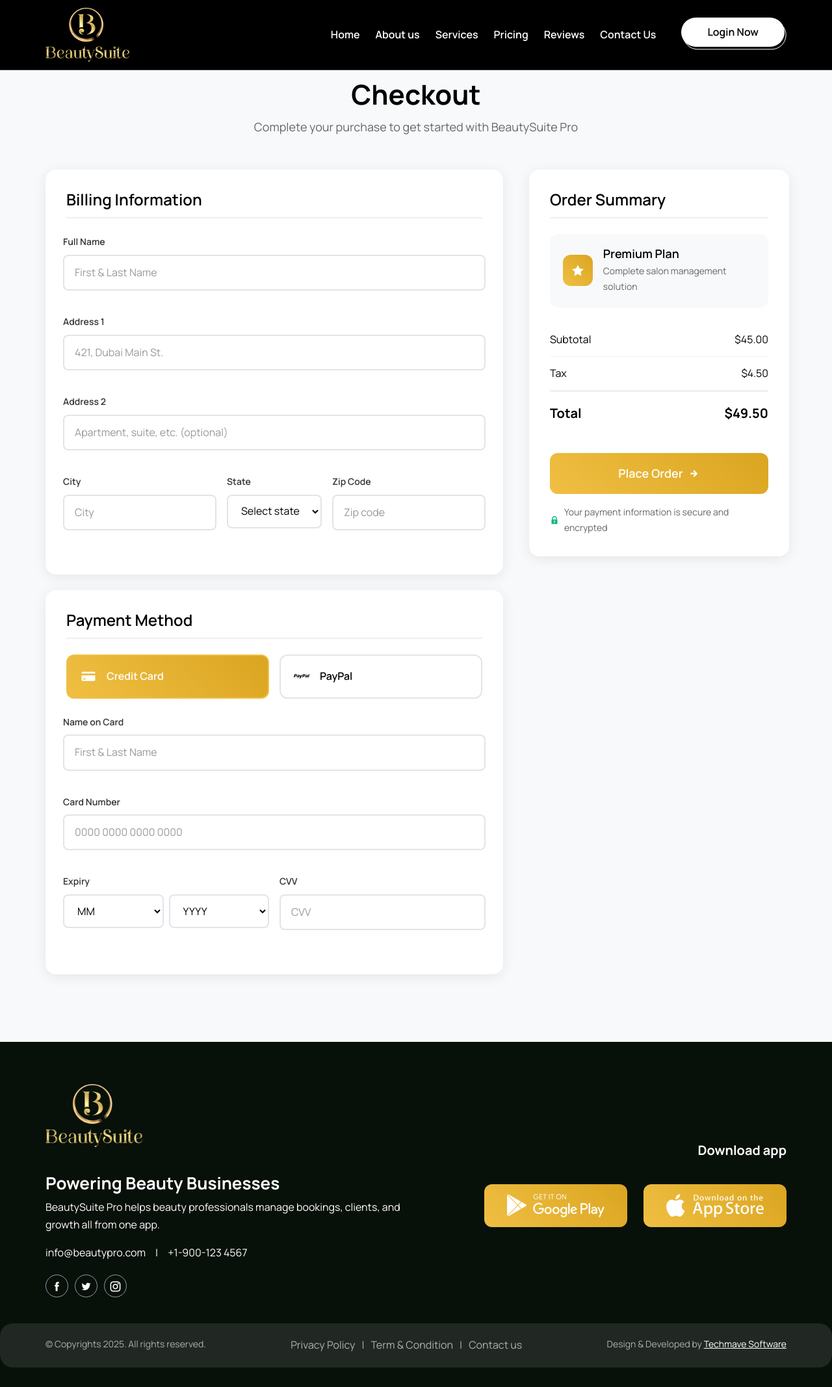
After one commit to AnkurTechmave123/beautyPro-landing, a PHP site: page /checkout.php in a window 1280 px wide. The commit adds this page. Shown: the whole page at 65% size. Run offline with PHP 8.4, Linux system fonts and the light colour scheme; some libraries are stand-ins or nearby versions.

Commit message:
Create Checkout Page with Pricing Redirect

```diff
--- /dev/null
+++ b/checkout.php
@@ -0,0 +1,252 @@
+<?php include "header.php" ?>
+<style>
+  header {
+    background: #000;
+  }
+</style>
+
+<!-- Checkout Page Start -->
+<section class="checkout-page">
+  <div class="container">
+    <div class="checkout-header">
+      <h1>Checkout</h1>
+      <p>Complete your purchase to get started with BeautySuite Pro</p>
+    </div>
+
+    <div class="checkout-content">
+      <div class="checkout-form-section">
+        <!-- Billing Information -->
+        <div class="billing-section">
+          <h2>Billing Information</h2>
+          <form class="billing-form">
+            <div class="form-row">
+              <div class="form-group full-width">
+                <label for="fullName">Full Name</label>
+                <input type="text" id="fullName" name="fullName" placeholder="First & Last Name" required>
+              </div>
+            </div>
+
+            <div class="form-row">
+              <div class="form-group full-width">
+                <label for="address1">Address 1</label>
+                <input type="text" id="address1" name="address1" placeholder="421, Dubai Main St." required>
+              </div>
+            </div>
+
+            <div class="form-row">
+              <div class="form-group full-width">
+                <label for="address2">Address 2</label>
+                <input type="text" id="address2" name="address2" placeholder="Apartment, suite, etc. (optional)">
+              </div>
+            </div>
+
+            <div class="form-row three-col">
+              <div class="form-group">
+                <label for="city">City</label>
+                <input type="text" id="city" name="city" placeholder="City" required>
+              </div>
+              <div class="form-group">
+                <label for="state">State</label>
+                <select id="state" name="state" required>
+                  <option value="">Select state</option>
+                  <option value="AL">Alabama</option>
+                  <option value="CA">California</option>
+                  <option value="FL">Florida</option>
+                  <option value="NY">New York</option>
+                  <option value="TX">Texas</option>
+                </select>
+              </div>
+              <div class="form-group">
+                <label for="zipCode">Zip Code</label>
+                <input type="text" id="zipCode" name="zipCode" placeholder="Zip code" required>
+              </div>
+            </div>
+          </form>
+        </div>
+
+        <!-- Payment Method -->
+        <div class="payment-section">
+          <h2>Payment Method</h2>
+          <div class="payment-methods">
+            <div class="payment-option active" data-method="card">
+              <div class="payment-icon">
+                <i class="icofont-credit-card"></i>
+              </div>
+              <span>Credit Card</span>
+            </div>
+            <div class="payment-option" data-method="paypal">
+              <div class="payment-icon">
+                <i class="icofont-paypal"></i>
+              </div>
+              <span>PayPal</span>
+            </div>
+          </div>
+
+          <!-- Credit Card Form -->
+          <div class="payment-form card-form active">
+            <div class="form-row">
+              <div class="form-group full-width">
+                <label for="cardName">Name on Card</label>
+                <input type="text" id="cardName" name="cardName" placeholder="First & Last Name">
+              </div>
+            </div>
+
+            <div class="form-row">
+              <div class="form-group full-width">
+                <label for="cardNumber">Card Number</label>
+                <input type="text" id="cardNumber" name="cardNumber" placeholder="0000 0000 0000 0000">
+              </div>
+            </div>
+
+            <div class="form-row two-col">
+              <div class="form-group">
+                <label for="expiry">Expiry</label>
+                <div class="expiry-inputs">
+                  <select id="expiryMonth" name="expiryMonth">
+                    <option value="">MM</option>
+                    <option value="01">01</option>
+                    <option value="02">02</option>
+                    <option value="03">03</option>
+                    <option value="04">04</option>
+                    <option value="05">05</option>
+                    <option value="06">06</option>
+                    <option value="07">07</option>
+                    <option value="08">08</option>
+                    <option value="09">09</option>
+                    <option value="10">10</option>
+                    <option value="11">11</option>
+                    <option value="12">12</option>
+                  </select>
+                  <select id="expiryYear" name="expiryYear">
+                    <option value="">YYYY</option>
+                    <option value="2024">2024</option>
+                    <option value="2025">2025</option>
+                    <option value="2026">2026</option>
+                    <option value="2027">2027</option>
+                    <option value="2028">2028</option>
+                    <option value="2029">2029</option>
+                  </select>
+                </div>
+              </div>
+              <div class="form-group">
+                <label for="cvv">CVV</label>
+                <input type="text" id="cvv" name="cvv" placeholder="CVV" maxlength="4">
+              </div>
+            </div>
+          </div>
+
+          <!-- PayPal Form -->
+          <div class="payment-form paypal-form">
+            <div class="paypal-info">
+              <p>You will be redirected to PayPal to complete your payment securely.</p>
+            </div>
+          </div>
+        </div>
+      </div>
+
+      <!-- Order Summary -->
+      <div class="order-summary-section">
+        <div class="order-summary-card">
+          <h2>Order Summary</h2>
+
+          <div class="plan-details">
+            <div class="plan-icon">
+              <i class="icofont-star"></i>
+            </div>
+            <div class="plan-info">
+              <h3 id="selectedPlan">Premium Plan</h3>
+              <p>Complete salon management solution</p>
+            </div>
+          </div>
+
+          <div class="pricing-breakdown">
+            <div class="pricing-row">
+              <span>Subtotal</span>
+              <span id="subtotal">$45.00</span>
+            </div>
+            <div class="pricing-row">
+              <span>Tax</span>
+              <span id="tax">$4.50</span>
+            </div>
+            <div class="pricing-row total">
+              <span>Total</span>
+              <span id="total">$49.50</span>
+            </div>
+          </div>
+
+          <button class="place-order-btn" type="submit">
+            <span>Place Order</span>
+            <i class="icofont-arrow-right"></i>
+          </button>
+
+          <div class="security-info">
+            <i class="icofont-lock"></i>
+            <span>Your payment information is secure and encrypted</span>
+          </div>
+        </div>
+      </div>
+    </div>
+  </div>
+</section>
+<!-- Checkout Page End -->
+
+<?php include "footer.php" ?>
+
+<script>
+// Payment method switching
+document.querySelectorAll('.payment-option').forEach(option => {
+  option.addEventListener('click', function() {
+    // Remove active class from all options
+    document.querySelectorAll('.payment-option').forEach(opt => opt.classList.remove('active'));
+    document.querySelectorAll('.payment-form').forEach(form => form.classList.remove('active'));
+
+    // Add active class to clicked option
+    this.classList.add('active');
+
+    // Show corresponding form
+    const method = this.dataset.method;
+    document.querySelector(`.${method}-form`).classList.add('active');
+  });
+});
+
+// Get plan details from URL parameters
+const urlParams = new URLSearchParams(window.location.search);
+const plan = urlParams.get('plan') || 'premium';
+const billing = urlParams.get('billing') || 'monthly';
+
+// Update order summary based on selected plan
+const planPrices = {
+  free: { monthly: 15, yearly: 99 },
+  premium: { monthly: 45, yearly: 399 },
+  standard: { monthly: 30, yearly: 299 }
+};
+
+const planNames = {
+  free: 'Free Plan',
+  premium: 'Premium Plan',
+  standard: 'Standard Plan'
+};
+
+if (planPrices[plan] && planPrices[plan][billing]) {
+  const price = planPrices[plan][billing];
+  const tax = Math.round(price * 0.1 * 100) / 100;
+  const total = price + tax;
+
+  document.getElementById('selectedPlan').textContent = planNames[plan];
+  document.getElementById('subtotal').textContent = `$${price}.00`;
+  document.getElementById('tax').textContent = `$${tax.toFixed(2)}`;
+  document.getElementById('total').textContent = `$${total.toFixed(2)}`;
+}
+
+// Card number formatting
+document.getElementById('cardNumber').addEventListener('input', function(e) {
+  let value = e.target.value.replace(/\s/g, '').replace(/[^0-9]/gi, '');
+  let formattedValue = value.match(/.{1,4}/g)?.join(' ') || value;
+  e.target.value = formattedValue;
+});
+
+// CVV validation
+document.getElementById('cvv').addEventListener('input', function(e) {
+  e.target.value = e.target.value.replace(/[^0-9]/g, '');
+});
+</script>
--- /dev/null
+++ b/css/checkout.css
@@ -0,0 +1,355 @@
+/* Checkout Page Styles */
+.checkout-page {
+  padding: 120px 0 80px 0;
+  background-color: #f8f9fa;
+  min-height: 100vh;
+}
+
+.checkout-header {
+  text-align: center;
+  margin-bottom: 50px;
+}
+
+.checkout-header h1 {
+  font-size: 42px;
+  font-weight: 700;
+  color: #000;
+  margin-bottom: 10px;
+}
+
+.checkout-header p {
+  font-size: 18px;
+  color: #666;
+  margin: 0;
+}
+
+.checkout-content {
+  display: grid;
+  grid-template-columns: 1fr 400px;
+  gap: 40px;
+  max-width: 1200px;
+  margin: 0 auto;
+}
+
+/* Billing Section */
+.billing-section,
+.payment-section {
+  background: #fff;
+  border-radius: 16px;
+  padding: 32px;
+  box-shadow: 0 4px 20px rgba(0, 0, 0, 0.08);
+  margin-bottom: 24px;
+}
+
+.billing-section h2,
+.payment-section h2 {
+  font-size: 24px;
+  font-weight: 600;
+  color: #000;
+  margin-bottom: 24px;
+  padding-bottom: 12px;
+  border-bottom: 2px solid #f0f0f0;
+}
+
+.form-row {
+  display: grid;
+  gap: 16px;
+  margin-bottom: 20px;
+}
+
+.form-row.two-col {
+  grid-template-columns: 1fr 1fr;
+}
+
+.form-row.three-col {
+  grid-template-columns: 1fr 1fr 1fr;
+}
+
+.form-group {
+  display: flex;
+  flex-direction: column;
+}
+
+.form-group.full-width {
+  grid-column: 1 / -1;
+}
+
+.form-group label {
+  font-size: 14px;
+  font-weight: 600;
+  color: #333;
+  margin-bottom: 8px;
+}
+
+.form-group input,
+.form-group select {
+  padding: 12px 16px;
+  border: 2px solid #e1e5e9;
+  border-radius: 8px;
+  font-size: 16px;
+  transition: all 0.3s ease;
+  background: #fff;
+}
+
+.form-group input:focus,
+.form-group select:focus {
+  outline: none;
+  border-color: #f0bf43;
+  box-shadow: 0 0 0 3px rgba(240, 191, 67, 0.1);
+}
+
+.form-group input::placeholder {
+  color: #999;
+}
+
+/* Payment Methods */
+.payment-methods {
+  display: grid;
+  grid-template-columns: repeat(2, 1fr);
+  gap: 16px;
+  margin-bottom: 24px;
+}
+
+.payment-option {
+  display: flex;
+  align-items: center;
+  gap: 12px;
+  padding: 16px;
+  border: 2px solid #e1e5e9;
+  border-radius: 12px;
+  cursor: pointer;
+  transition: all 0.3s ease;
+  background: #fff;
+}
+
+.payment-option:hover {
+  border-color: #f0bf43;
+  background: #fefbf3;
+}
+
+.payment-option.active {
+  border-color: #f0bf43;
+  background: linear-gradient(45deg, #f0bf43, #daa520);
+  color: #fff;
+}
+
+.payment-icon {
+  font-size: 24px;
+  width: 32px;
+  height: 32px;
+  display: flex;
+  align-items: center;
+  justify-content: center;
+}
+
+.payment-option span {
+  font-weight: 600;
+  font-size: 16px;
+}
+
+/* Payment Forms */
+.payment-form {
+  display: none;
+}
+
+.payment-form.active {
+  display: block;
+}
+
+.expiry-inputs {
+  display: grid;
+  grid-template-columns: 1fr 1fr;
+  gap: 8px;
+}
+
+.paypal-info {
+  padding: 24px;
+  background: #f8f9fa;
+  border-radius: 8px;
+  text-align: center;
+}
+
+.paypal-info p {
+  color: #666;
+  margin: 0;
+  font-size: 16px;
+}
+
+/* Order Summary */
+.order-summary-section {
+  position: sticky;
+  top: 120px;
+  height: fit-content;
+}
+
+.order-summary-card {
+  background: #fff;
+  border-radius: 16px;
+  padding: 32px;
+  box-shadow: 0 4px 20px rgba(0, 0, 0, 0.08);
+}
+
+.order-summary-card h2 {
+  font-size: 24px;
+  font-weight: 600;
+  color: #000;
+  margin-bottom: 24px;
+  padding-bottom: 12px;
+  border-bottom: 2px solid #f0f0f0;
+}
+
+.plan-details {
+  display: flex;
+  align-items: center;
+  gap: 16px;
+  padding: 20px;
+  background: #f8f9fa;
+  border-radius: 12px;
+  margin-bottom: 24px;
+}
+
+.plan-icon {
+  width: 48px;
+  height: 48px;
+  background: linear-gradient(45deg, #f0bf43, #daa520);
+  border-radius: 12px;
+  display: flex;
+  align-items: center;
+  justify-content: center;
+  color: #fff;
+  font-size: 20px;
+}
+
+.plan-info h3 {
+  font-size: 18px;
+  font-weight: 600;
+  color: #000;
+  margin: 0 0 4px 0;
+}
+
+.plan-info p {
+  font-size: 14px;
+  color: #666;
+  margin: 0;
+}
+
+.pricing-breakdown {
+  margin-bottom: 32px;
+}
+
+.pricing-row {
+  display: flex;
+  justify-content: space-between;
+  align-items: center;
+  padding: 12px 0;
+  font-size: 16px;
+}
+
+.pricing-row:not(:last-child) {
+  border-bottom: 1px solid #f0f0f0;
+}
+
+.pricing-row.total {
+  font-weight: 700;
+  font-size: 20px;
+  color: #000;
+  padding-top: 16px;
+  border-top: 2px solid #f0f0f0;
+}
+
+.place-order-btn {
+  width: 100%;
+  padding: 16px 24px;
+  background: linear-gradient(45deg, #f0bf43, #daa520);
+  color: #fff;
+  border: none;
+  border-radius: 12px;
+  font-size: 18px;
+  font-weight: 600;
+  cursor: pointer;
+  transition: all 0.3s ease;
+  display: flex;
+  align-items: center;
+  justify-content: center;
+  gap: 8px;
+  margin-bottom: 16px;
+}
+
+.place-order-btn:hover {
+  transform: translateY(-2px);
+  box-shadow: 0 8px 25px rgba(240, 191, 67, 0.3);
+}
+
+.security-info {
+  display: flex;
+  align-items: center;
+  justify-content: center;
+  gap: 8px;
+  color: #666;
+  font-size: 14px;
+}
+
+.security-info i {
+  color: #10b684;
+}
+
+/* Responsive Design */
+@media (max-width: 992px) {
+  .checkout-content {
+    grid-template-columns: 1fr;
+    gap: 24px;
+  }
+
+  .order-summary-section {
+    position: static;
+  }
+
+  .checkout-page {
+    padding: 100px 0 60px 0;
+  }
+}
+
+@media (max-width: 768px) {
+  .checkout-page {
+    padding: 80px 0 40px 0;
+  }
+
+  .checkout-header h1 {
+    font-size: 32px;
+  }
+
+  .billing-section,
+  .payment-section,
+  .order-summary-card {
+    padding: 24px;
+  }
+
+  .form-row.two-col,
+  .form-row.three-col {
+    grid-template-columns: 1fr;
+  }
+
+  .payment-methods {
+    grid-template-columns: 1fr;
+  }
+
+  .checkout-content {
+    padding: 0 20px;
+  }
+}
+
+@media (max-width: 576px) {
+  .checkout-header h1 {
+    font-size: 28px;
+  }
+
+  .billing-section,
+  .payment-section,
+  .order-summary-card {
+    padding: 20px;
+  }
+
+  .expiry-inputs {
+    grid-template-columns: 1fr;
+  }
+}
--- a/header.php
+++ b/header.php
@@ -22,6 +22,7 @@
   <link rel="stylesheet" href="css/responsive.css">
   <link rel="stylesheet" href="css/responsive.css">
 <link rel="stylesheet" href="css/custom.css">
+<link rel="stylesheet" href="css/checkout.css">
   <!-- Favicon -->
   <link rel="shortcut icon" href="images/favicon.png" type="image/x-icon">
   <script src="https://code.iconify.design/iconify-icon/3.0.0/iconify-icon.min.js"></script>
```
